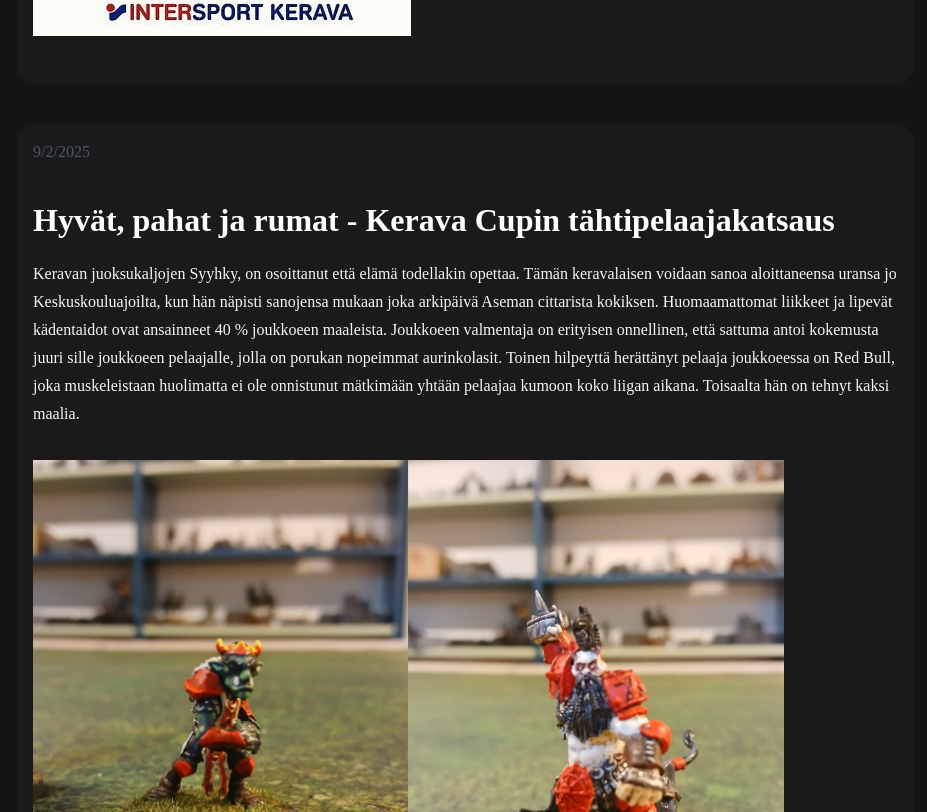
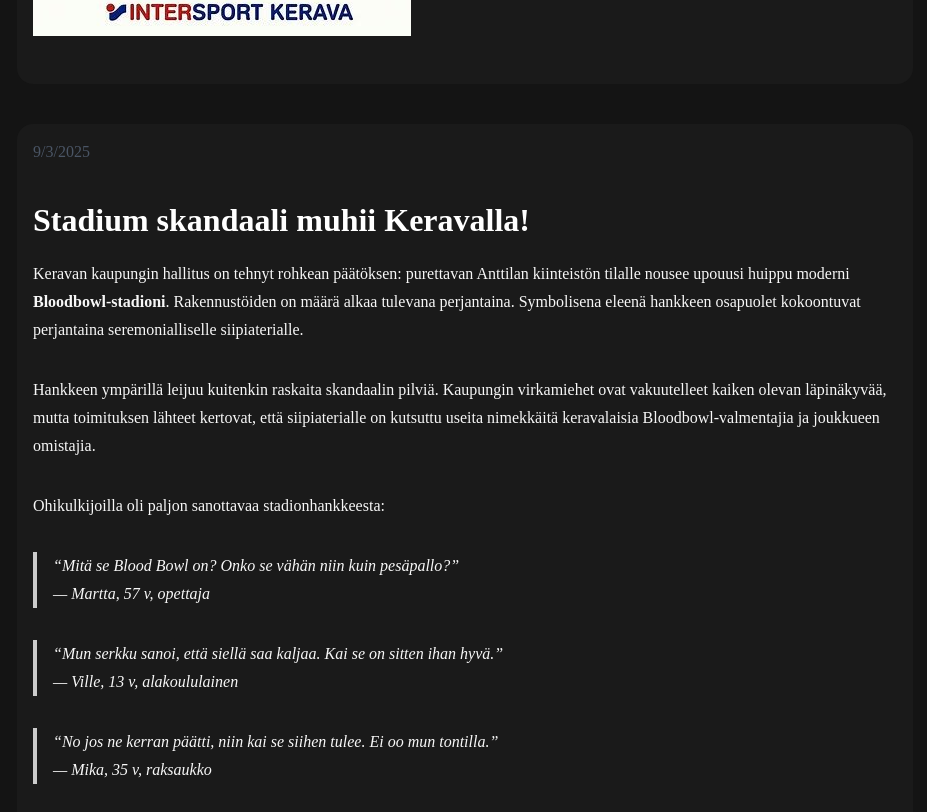
Before and after one commit to majaluoma/keravaBB, a React (Vite) app: page /uutiset in a window 1280 px wide. Shown: the part 2828-3640 px from the top of the page, without its empty margins (175-1102 px from the left). Built offline with nearby package versions, Linux system fonts and the light colour scheme.

Commit message:
Update blogData.ts

```diff
--- a/src/data/blogData.ts
+++ b/src/data/blogData.ts
@@ -90,4 +90,11 @@ export const blogData = [
     date: new Date('2025-09-03'),
     labels: ['huhut'],
   },
+    {
+    id:15,
+    title: 'Bloodbowl Skandaaleja Keravalla! ',
+    ingress: 'BB Uutiset',
+    date: new Date('2025-09-03'),
+    labels: ['huhut', 'skandaalit', 'uutiset'],
+  },
 ];
```
